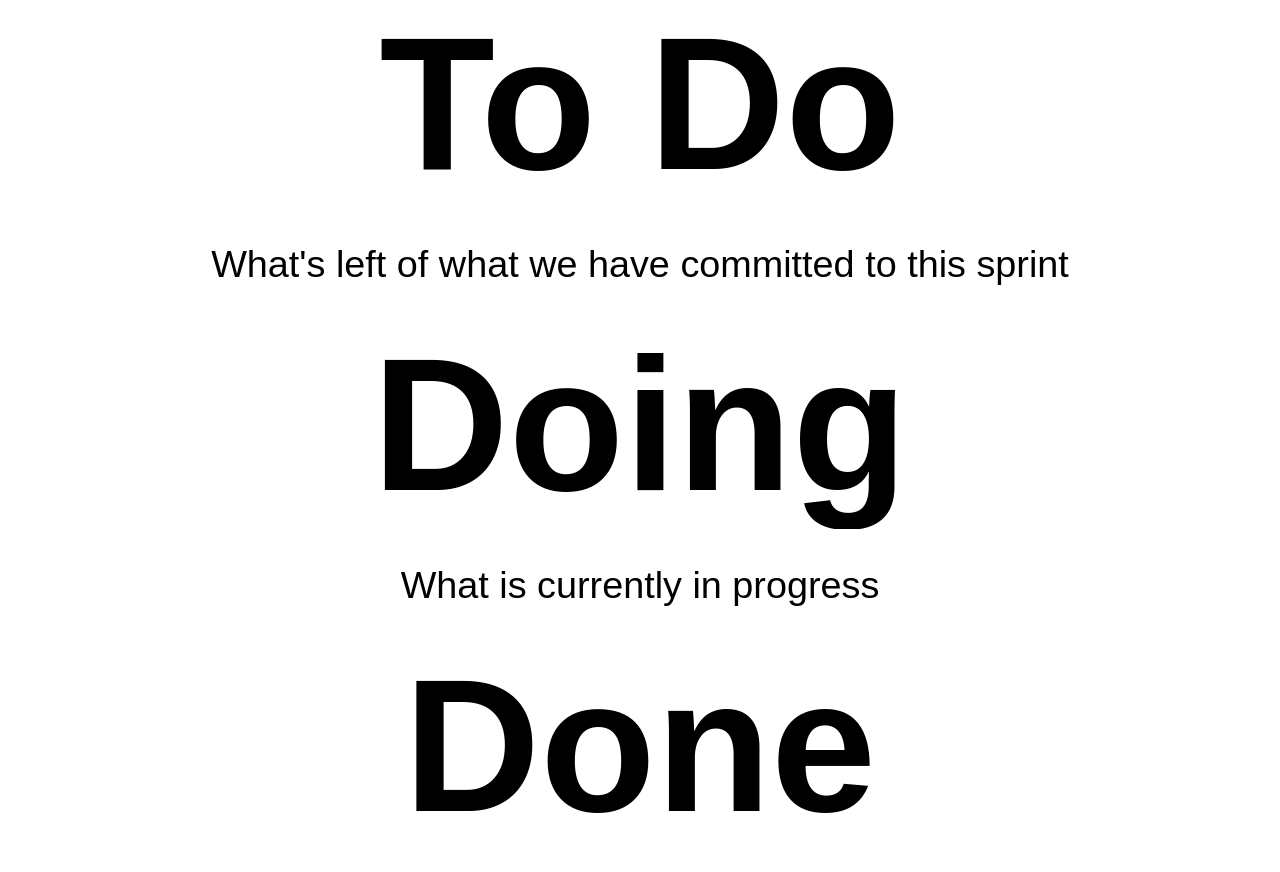
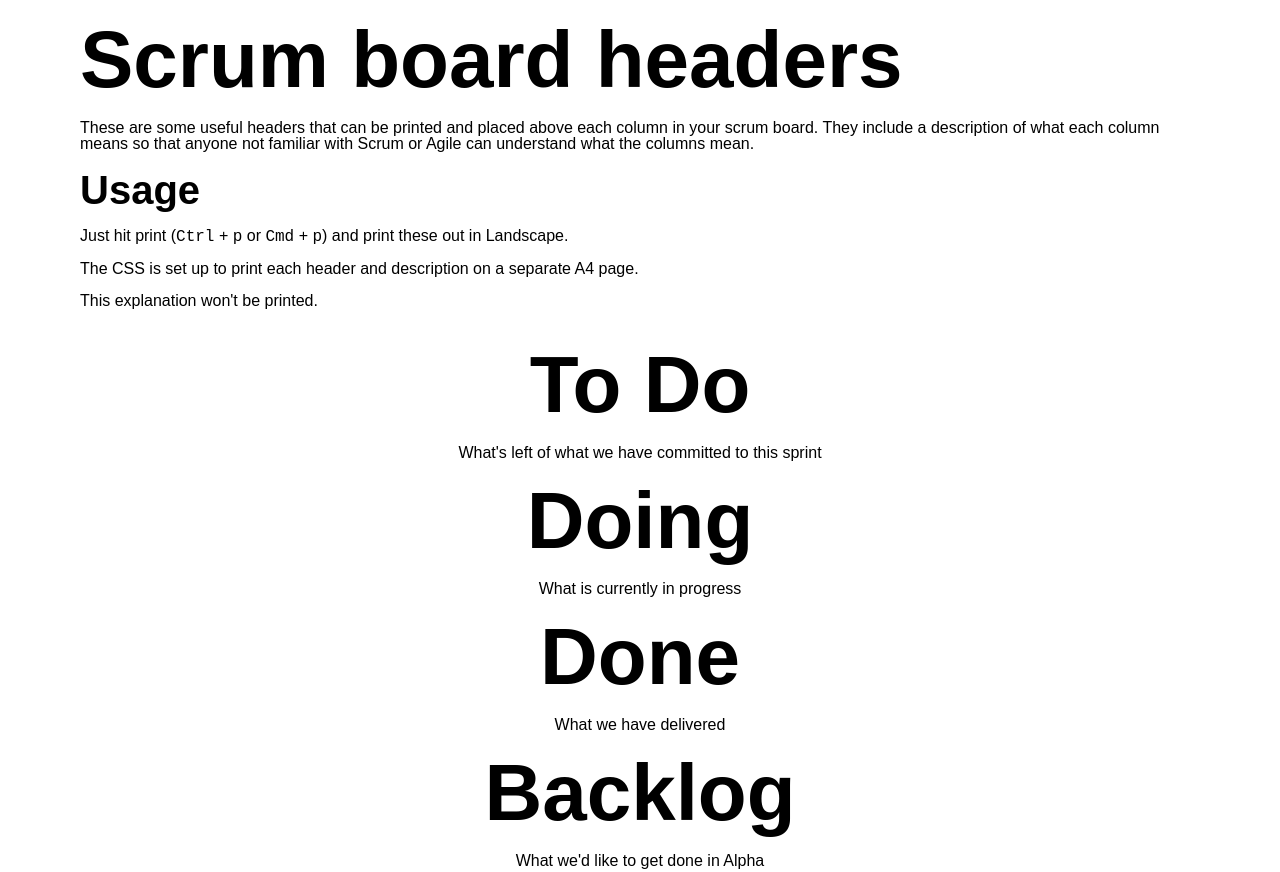
Before and after one commit to michaeldfallen/scrum-board-headers, a plain HTML site: page index.html in a window 1280 px wide. Shown: the top 872 px of the page. Drawn offline with Linux system fonts and the light colour scheme; a web font is replaced by a local one.

Commit message:
added in a description of the page

```diff
--- a/index.html
+++ b/index.html
@@ -10,7 +10,7 @@
         height: 100%;
         padding: 0;
         margin: 0;
-        font-size: 20cm;
+        font-size: 16px;
       }
       .page {
         margin: 0;
@@ -19,26 +19,60 @@
         text-align: center;
         vertical-align: middle;
       }
-      h1 {
-        overflow: hidden;
-        white-space: nowrap;
+      h1, h2 {
         margin: 0;
         padding: 0;
-        font-size: 0.25em;
         line-height: 1.1em;
       }
+      h1 { font-size: 5em; }
+      h2 { font-size: 2.5em; }
       p {
-        font-size: 0.05em;
+        font-size: 1em;
         line-height: 1em;
       }
     </style>
+    <style type="text/css" media="screen">
+      div {
+        padding: 1em 5em;
+      }
+    </style>
     <style type="text/css" media="print">
+      .dont-print {
+        display: none;
+      }
+      h1, h2 {
+        overflow: hidden;
+        white-space: nowrap;
+      }
       .page {
+        font-size: 1cm;
         page-break-after: always;
       }
     </style>
   </head>
   <body>
+    <div class="dont-print">
+      <h1>Scrum board headers</h1>
+      <p>
+        These are some useful headers that can be printed and placed above each
+        column in your scrum board. They include a description of what each
+        column means so that anyone not familiar with Scrum or Agile can
+        understand what the columns mean.
+      </p>
+      <h2>Usage</h2>
+      <p>
+        Just hit print (<code>Ctrl</code> + <code>p</code> or <code>Cmd</code>
+        + <code>p</code>) and print these out in Landscape.
+      </p>
+      <p>
+        The CSS is set up to print each header and description on a separate A4
+        page.
+      </p>
+      <p>
+        This explanation won't be printed.
+      </p>
+
+    </div>
     <div class="page">
       <h1>To Do</h1>
       <p>What's left of what we have committed to this sprint</p>
```
